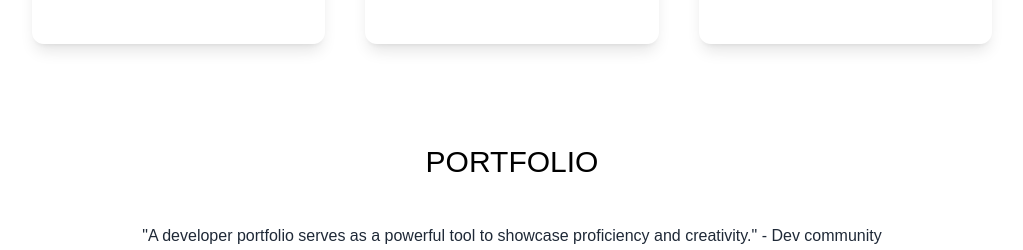
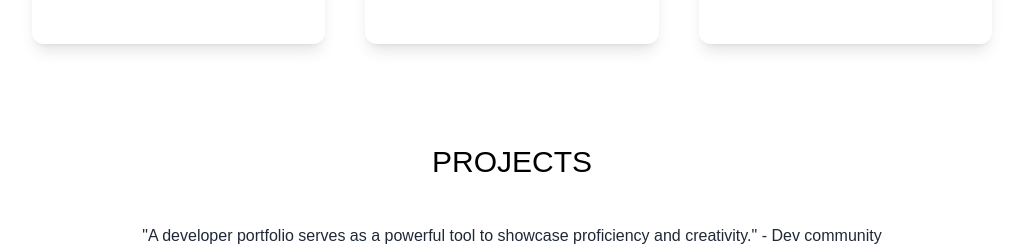
Before and after one commit to QuentinBurke96/My-Portfolio, a Next.js app: page / in a window 1280 px wide. Shown: the part 1960-2210 px from the top of the page, without its empty margins (128-1151 px from the left). Built offline with nearby package versions, Linux system fonts and the light colour scheme.

Commit message:
Links Working

```diff
--- a/pages/index.js
+++ b/pages/index.js
@@ -5,7 +5,8 @@ import { TbBrandVscode } from "react-icons/tb";
 import {
   AiFillLinkedin,
   AiFillGithub,
-  AiOutlineCamera
+  AiOutlineCamera,
+  AiOutlineArrowDown
 } from "react-icons/ai";
 import {
   DiJavascript1,
@@ -53,7 +54,7 @@ export default function Home() {
           <nav className="py-10 mb-12 flex justify-between dark:text-white">
             <h1 className="font-poppins text-xl">QBDEV</h1>
             <ul className="flex items-center">
-              <li>
+              <li className="transition ease-in-out hover:-translate-y-1 hover:scale-110  duration-300" >
                 <BsFillMoonStarsFill
                   onClick={() => setDarkMode(!darkMode)}
                   className=" cursor-pointer text-2xl"
@@ -80,6 +81,7 @@ export default function Home() {
               Perfecting my skills as a Full Stack Developer accustomed to
               working in a fast-paced, result-oriented environment.
             </p>
+
             <div className="text-5xl flex justify-center gap-16 py-3 text-gray-600 dark:text-gray-400">
             <a className="transition ease-in-out hover:-translate-y-1 hover:scale-110  duration-300" href="https://github.com/QuentinBurke96?tab=overview&from=2023-07-01&to=2023-07-27">
               <AiFillGithub />
@@ -92,6 +94,7 @@ export default function Home() {
               <Image  src={QAvatarlast} layout="fill" objectFit="cover" />
             </div>
           </div>
+
         </section>
         <section>
           <div>
@@ -207,7 +210,7 @@ export default function Home() {
         </section>
         <section className="py-10">
           <div>
-            <h3 className="flex justify-center text-3xl py-5 dark:text-white ">PORTFOLIO</h3>
+            <h3 className="flex justify-center text-3xl py-5 dark:text-white ">PROJECTS</h3>
             <p className="flex justify-center font-extralight text-md py-5 leading-8 text-gray-800 dark:text-gray-200">
             "A developer portfolio serves as a powerful tool to showcase proficiency and creativity." - Dev community
             </p>
@@ -216,14 +219,16 @@ export default function Home() {
             </p>
           </div>
           <div className="flex flex-col gap-10 py-10 lg:flex-row lg:flex-wrap">
-            <div className="basis-1/3 flex-1 ">
+            <div className="transition ease-in-out hover:-translate-y-1 hover:scale-110  duration-300 basis-1/3 flex-1 ">
+            <a href="http://www.qkspacephotography.com">
               <Image
-                className="rounded-lg object-cover"
+                className=" rounded-lg object-cover"
                 width={"100%"}
                 height={"100%"}
                 layout="responsive"
                 src={QK}
               />
+            </a>
             </div>
             <div className="basis-1/3 flex-1">
               <Image
```
